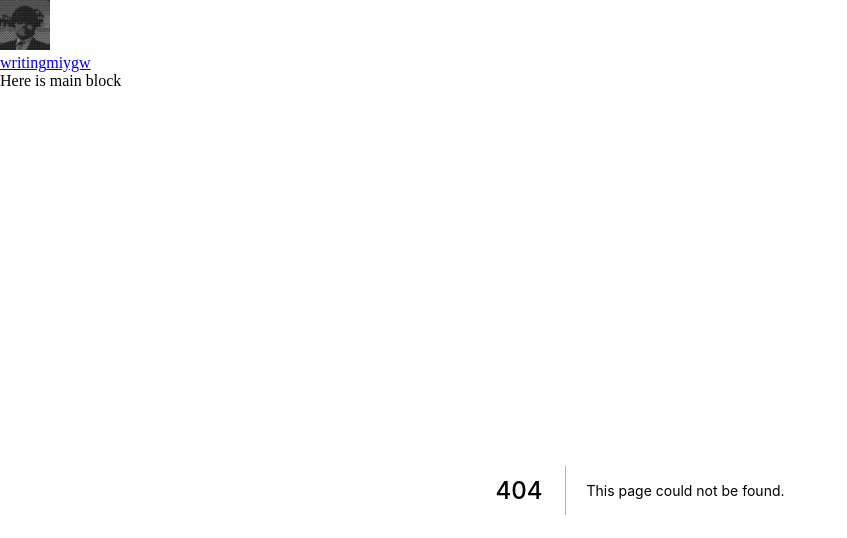
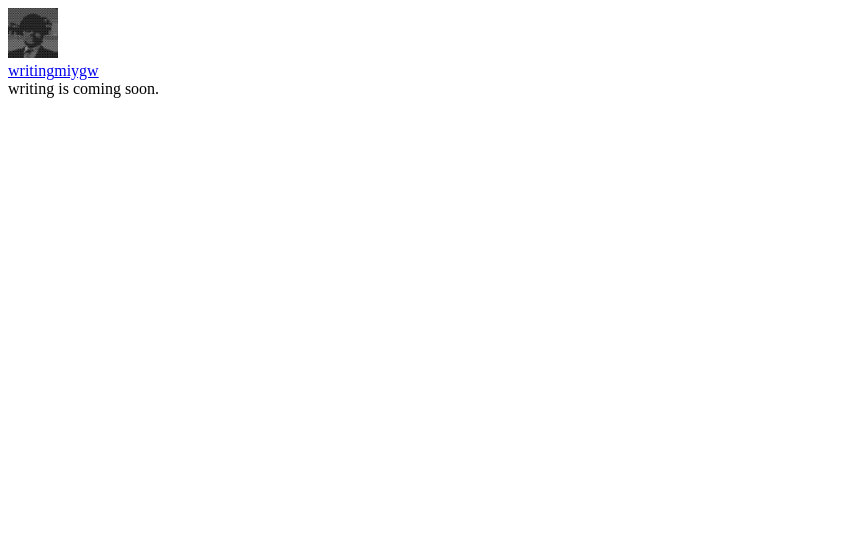
Before and after one commit to miygw/moi, a Next.js app: page /writing in a window 1280 px wide. Before the commit this address had no page. Shown: the top 538 px of the page, without its empty margins (0-847 px from the left). Built offline with nearby package versions, Linux system fonts and the light colour scheme.

Commit message:
feat: writing, miygw ディレクトリの基本ページ雛形

```diff
--- a/src/pages/_app.tsx
+++ b/src/pages/_app.tsx
@@ -11,8 +11,6 @@ function MyApp({ Component, pageProps }: AppProps) {
       {/* TODO: pageTitleは動的に取得するようにする。 */}
       <Meta pageTitle='' />
       <Layout>
-        {/* TODO: Remove it */}
-        <div className='text-8xl'>Here is main block</div>
         <Component {...pageProps} />
       </Layout>
     </>
--- a/src/pages/index.tsx
+++ b/src/pages/index.tsx
@@ -1,5 +1,6 @@
 const Index = () => {
-  return <></>;
+  {/* TODO: Remove it */}
+  return <div className='text-8xl'>Here is main block</div>;
 };
 
 export default Index;
--- /dev/null
+++ b/src/pages/miygw/index.tsx
@@ -0,0 +1,5 @@
+const Miygw = () => {
+  return <div>miygw is coming soon.</div>;
+};
+
+export default Miygw;
--- /dev/null
+++ b/src/pages/writing/index.tsx
@@ -0,0 +1,5 @@
+const WritingIndex = () => {
+  return <div>writing is coming soon.</div>;
+};
+
+export default WritingIndex;
```
